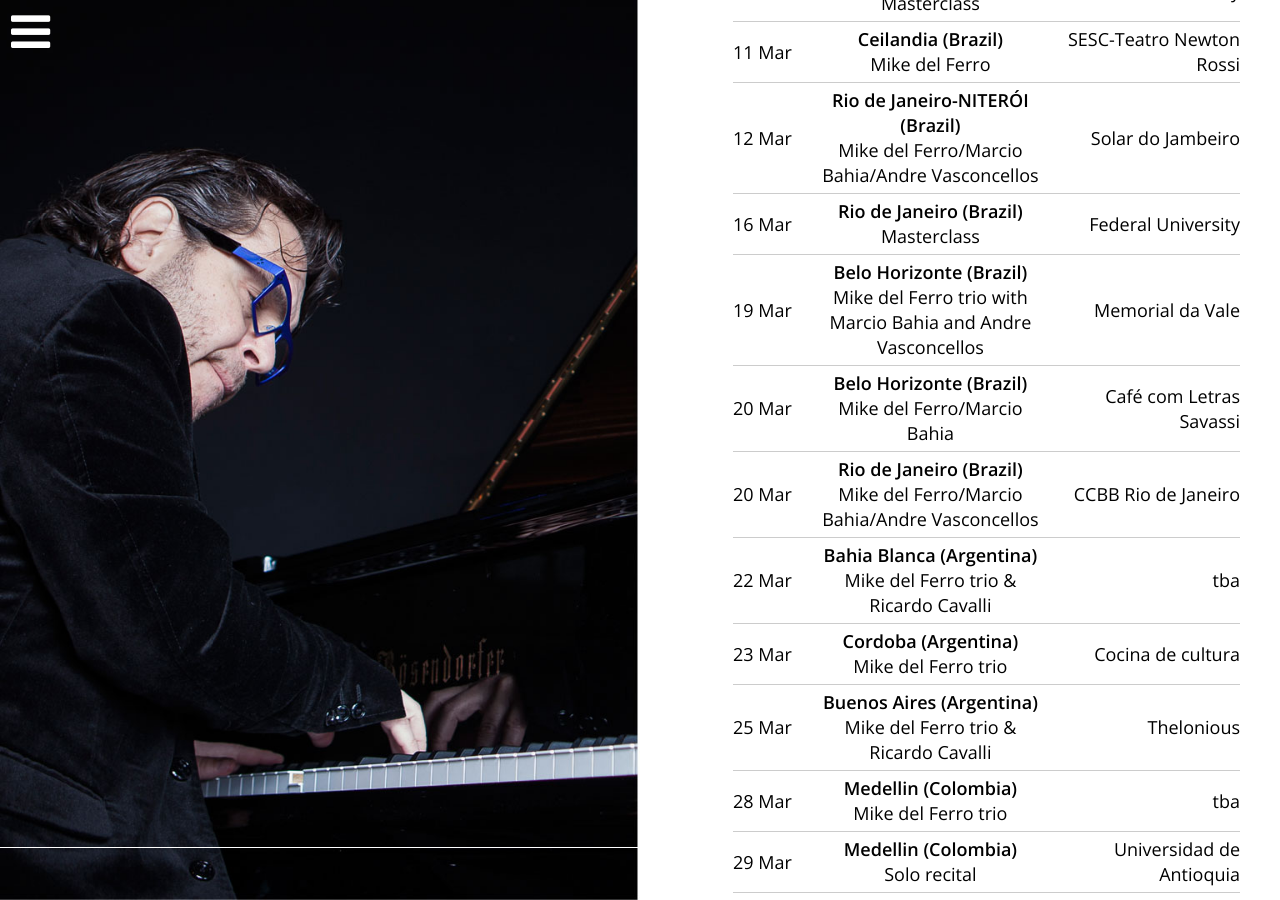
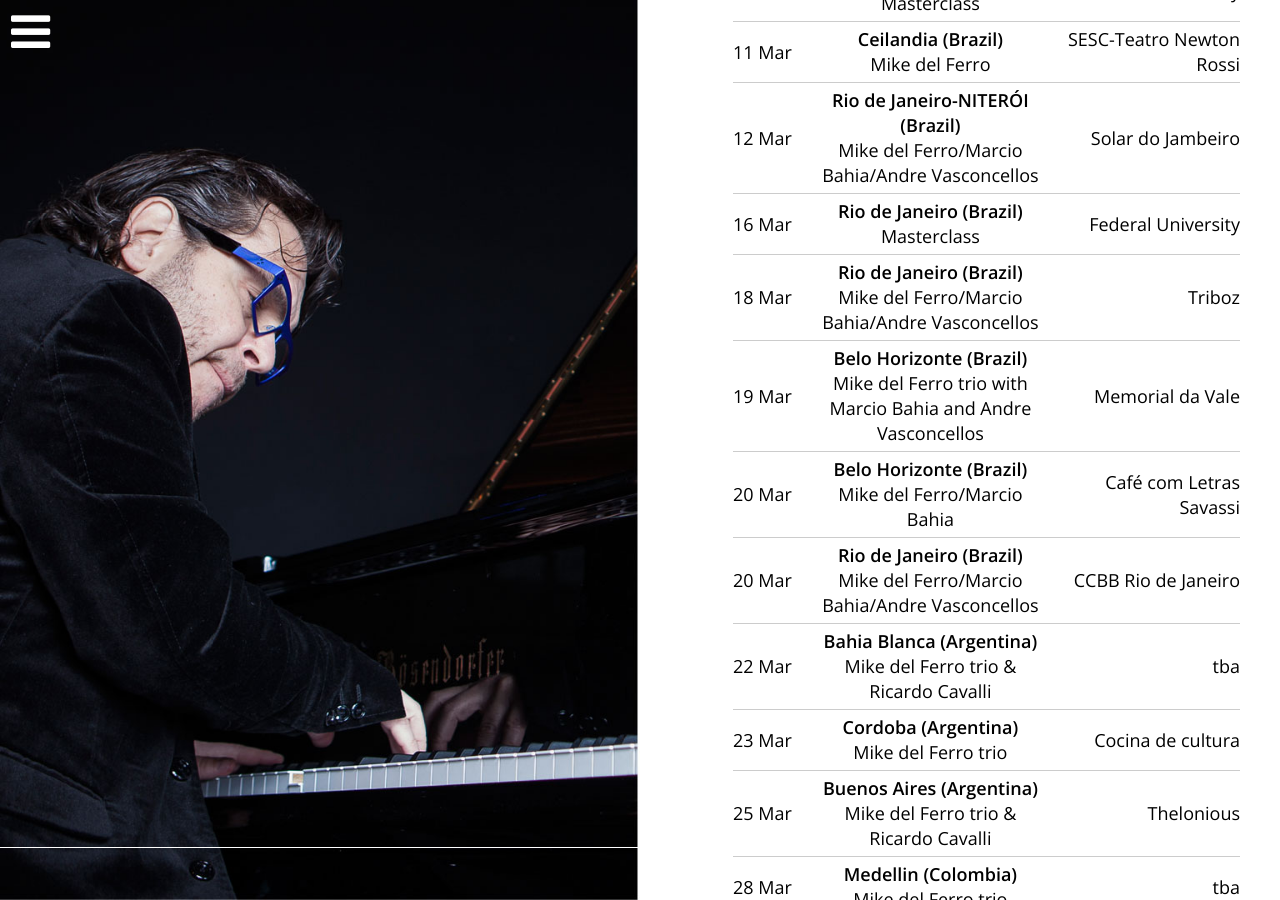
Before and after one commit to mikedelferro/website, a Jekyll site: the page built from agenda.html, in a window 1280 px wide and 900 px high, scrolled down 602 px. Built offline with Jekyll 4.4.1, drawn with Linux system fonts in a browser that asks for light colours; nearby versions of some CDN libraries.

Commit message:
Updated '/_config.yml' via CloudCannon

```diff
--- a/_config.yml
+++ b/_config.yml
@@ -139,3 +139,8 @@ gigs:
     location: CCBB Rio de Janeiro
     venue: Rio de Janeiro (Brazil)
     url: 'https://www.facebook.com/ccbb.rj/'
+  - title: Mike del Ferro/Marcio Bahia/Andre Vasconcellos
+    date: 2016-03-18T21:30:00.000Z
+    location: Triboz
+    venue: Rio de Janeiro (Brazil)
+    url: ''
```
